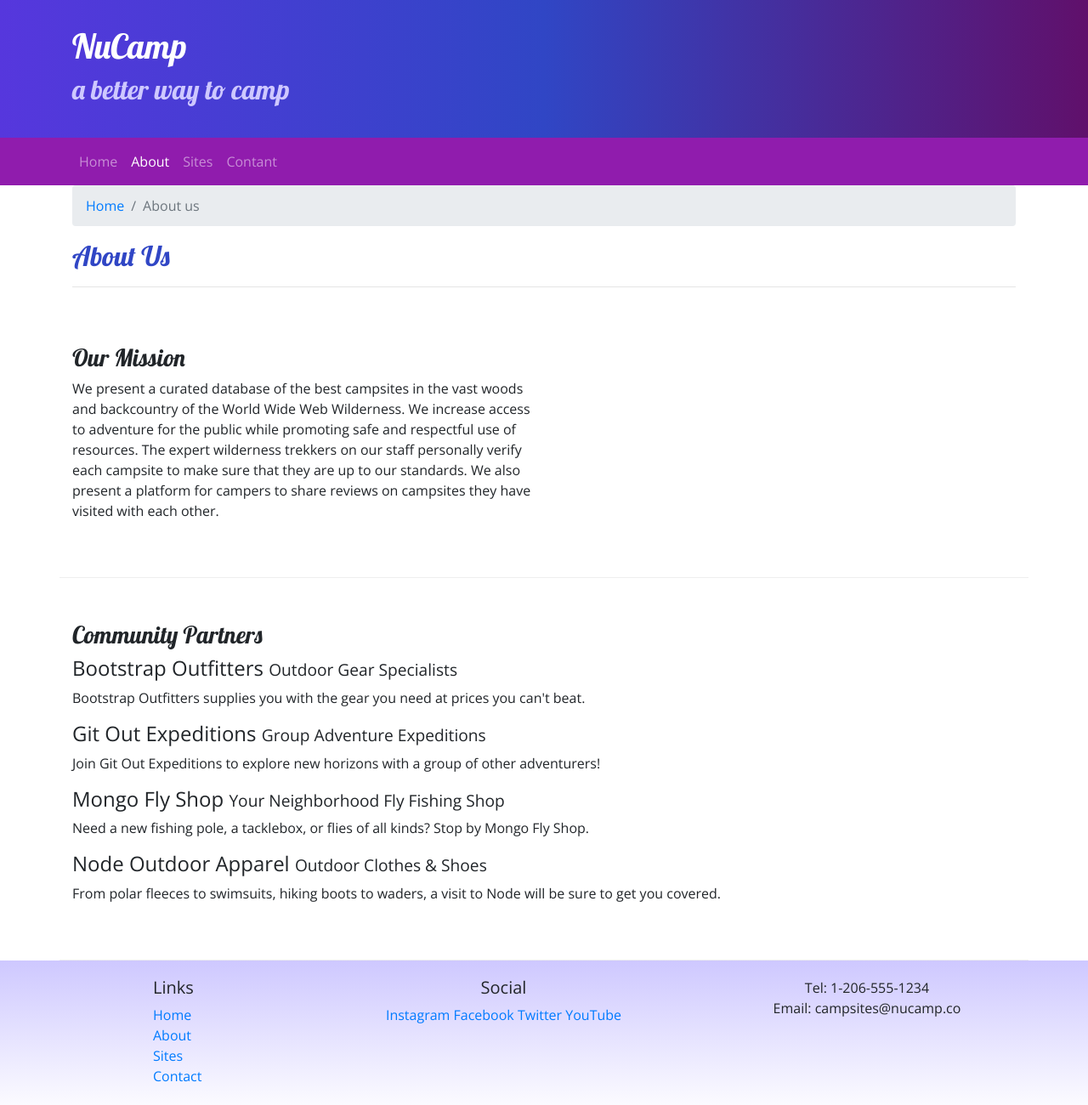
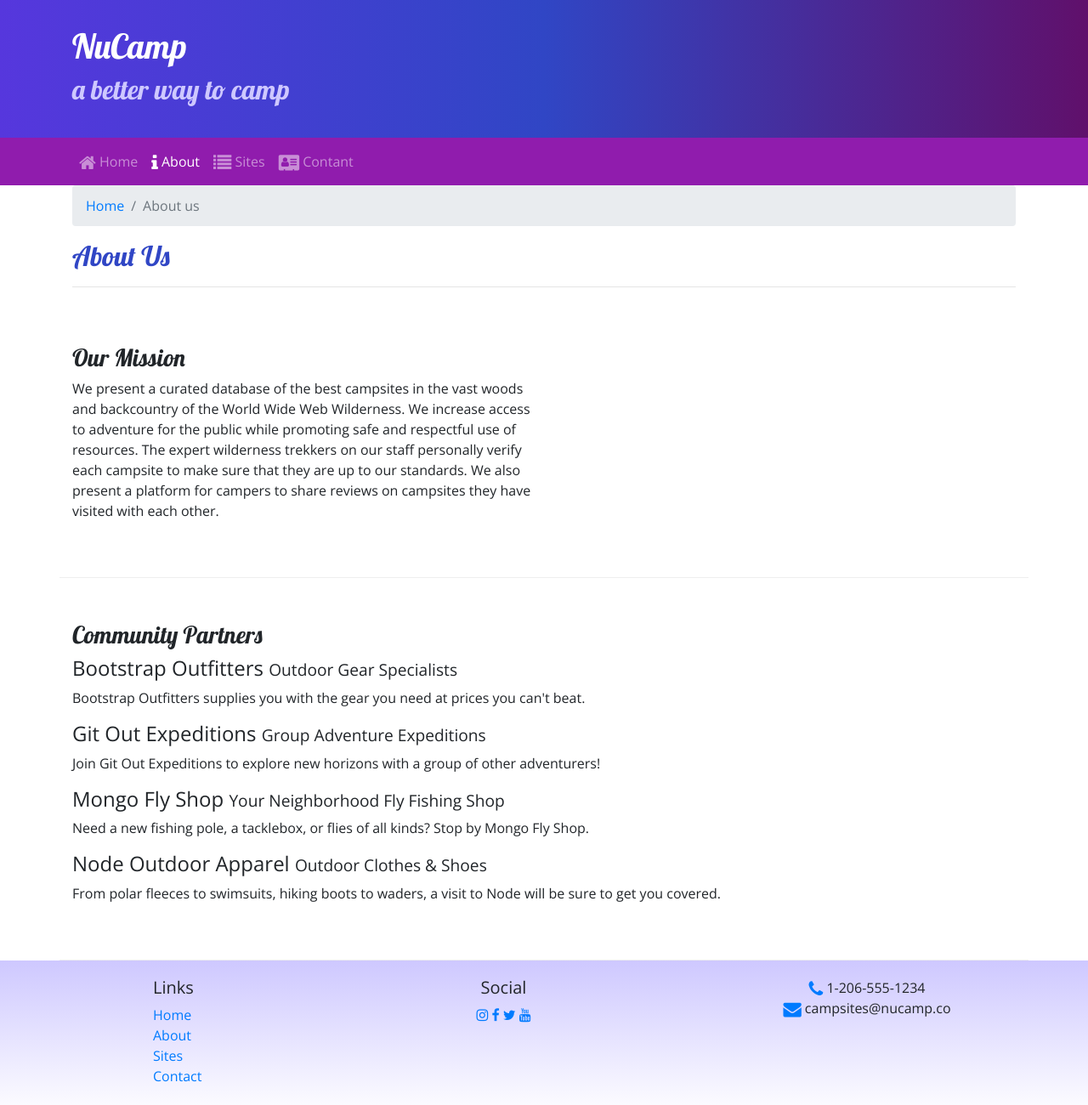
Before and after one commit to Kseckman/nucampsite, a website: page aboutus.html in a window 1280 px wide. Shown: the whole page at 85% size. Drawn offline with nearby package versions, Linux system fonts and the light colour scheme.

Commit message:
Added Icons

```diff
--- a/aboutus.html
+++ b/aboutus.html
@@ -8,6 +8,7 @@
     <!-- Bootstrap CSS -->
     <link rel="stylesheet" href="node_modules/bootstrap/dist/css/bootstrap.min.css">
      <!-- Additional CSS must be placed after Bootstrap CSS -->
+     <link rel="stylesheet" href="node_modules/font-awesome/css/font-awesome.min.css" />
      <link rel="stylesheet" href="https://fonts.googleapis.com/css?family=Lobster|Open+Sans" />
      <link rel="stylesheet" href="css/styles.css" />
 
@@ -35,10 +36,10 @@
             </button>
             <div class="collapse navbar-collapse" id="nucampNavbar">
                 <ul class="navbar-nav">
-                    <li class="nav-item"><a class="nav-link" href="index.html">Home</a></li>
-                    <li class="nav-item"><a class="nav-link active" href="#">About</a></li>
-                    <li class="nav-item"><a class="nav-link" href="#">Sites</a></li>
-                    <li class="nav-item"><a class="nav-link" href="#">Contant</a></li>
+                    <li class="nav-item"><a class="nav-link" href="index.html"><i class="fa fa-home fa-lg"></i> Home</a></li>
+                    <li class="nav-item  active"><a class="nav-link" href="#"> <i class="fa fa-info fa-lg"></i> About</a></li>
+                    <li class="nav-item"><a class="nav-link" href="#"><i class="fa fa-list fa-lg"></i> Sites</a></li>
+                    <li class="nav-item"><a class="nav-link" href="#"><i class="fa fa-address-card fa-lg"></i> Contant</a></li>
                 </ul>
             </div>
         </div>
@@ -93,14 +94,14 @@
                 </div>
                 <div class="col-6 col-sm-5 text-center">
                     <h5>Social</h5>
-                    <a href="http://instagram.com/">Instagram</a>
-                    <a href="http://facebook.com/">Facebook</a>
-                    <a href="http://twitter.com/">Twitter</a>
-                    <a href="http://youtube.com/">YouTube</a>
+                    <a href="http://instagram.com/"><i class="fa fa-instagram"></i></a>
+                    <a href="http://facebook.com/"><i class="fa fa-facebook"></i></a>
+                    <a href="http://twitter.com/"><i class="fa fa-twitter"></i></a>
+                    <a href="http://youtube.com/"><i class="fa fa-youtube"></i></a>
                 </div>
                 <div class="col-sm-4 text-center">
-                    Tel: 1-206-555-1234<br />
-                    Email: campsites@nucamp.co
+                    <i class="fa fa-phone fa-lg text-primary"></i> 1-206-555-1234<br />
+                    <i class="fa fa-envelope fa-lg text-primary"></i> campsites@nucamp.co
                 </div>
            </div>
         </div>
--- a/package.json
+++ b/package.json
@@ -4,8 +4,8 @@
   "description": "This is a website for the fictional campsites review site NuCamp.",
   "main": "index.html",
   "scripts": {
-    "lite":"lite-server",
-    "start":"npm run lite",
+    "lite": "lite-server",
+    "start": "npm run lite",
     "test": "echo \"Error: no test specified\" && exit 1"
   },
   "author": "Kyle",
@@ -15,6 +15,7 @@
   },
   "dependencies": {
     "bootstrap": "^4.5.2",
+    "font-awesome": "^4.7.0",
     "jquery": "^3.5.1",
     "popper.js": "^1.16.1"
   }
```
Also changed, not shown: index.html (+11 -10 lines), 1 other file.
